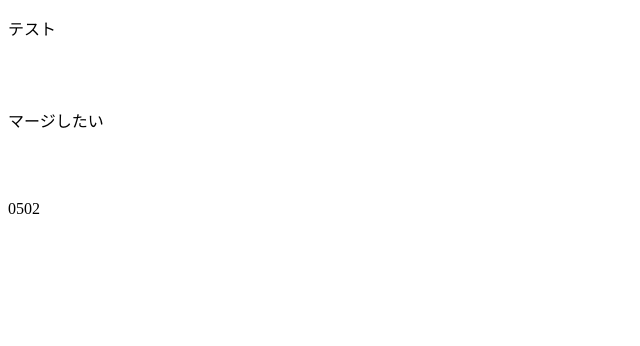
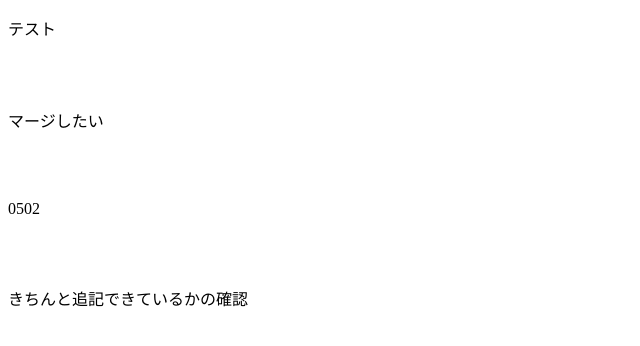
Before and after one commit to matsuday147/test, a plain HTML site: page design/index.html in a window 1280 px wide. Shown: the whole page, without its empty margins (0-640 px from the left). Drawn offline with Linux system fonts and the light colour scheme.

Commit message:
refs #9　追記できたか確認する

```diff
--- a/design/index.html
+++ b/design/index.html
@@ -13,5 +13,8 @@
 <br>
 <br>
 <p>0502</p>
+<br>
+<br>
+<p>きちんと追記できているかの確認</p>
 </body>
 </html>
```
